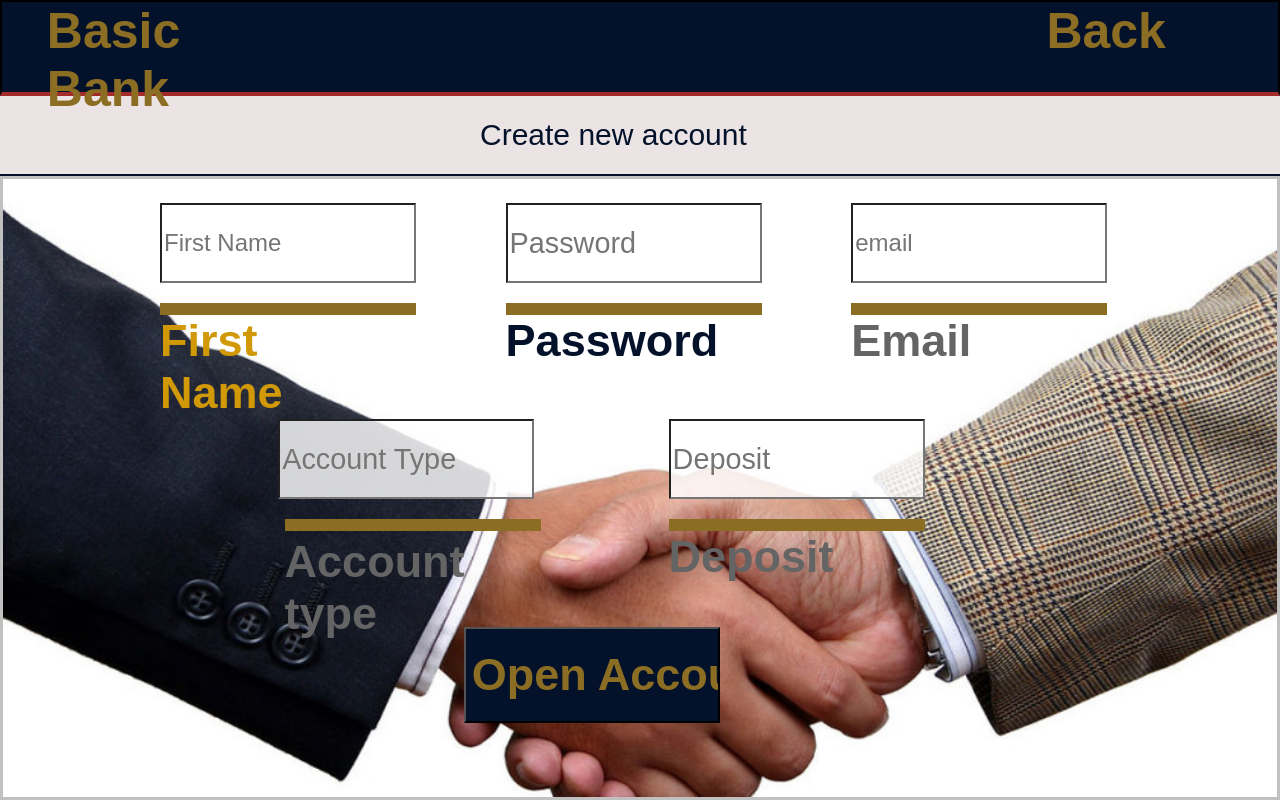
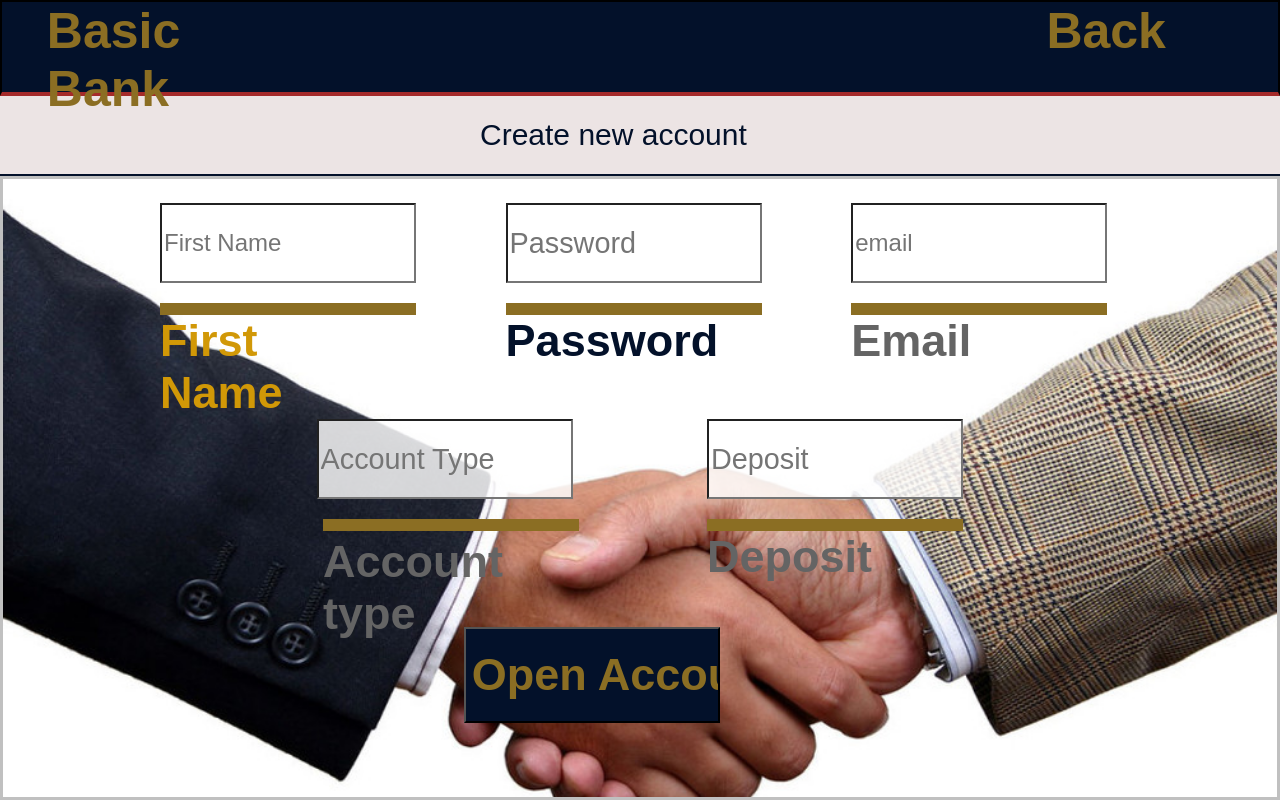
Before and after one commit to cyberstizz/basicbank, a React (Create React App) app: page /create in a window 1280 px wide. Built offline with nearby package versions, Linux system fonts and the light colour scheme.

Commit message:
moved create account section

```diff
--- a/src/components/Accounts.css
+++ b/src/components/Accounts.css
@@ -148,6 +148,7 @@ margin-top: 2vh; */
     flex-direction: row;
     align-content: center;
     margin-top: 3vh;
+    margin-left: 3vw;
 }
 
 .openAccountButton{
```
